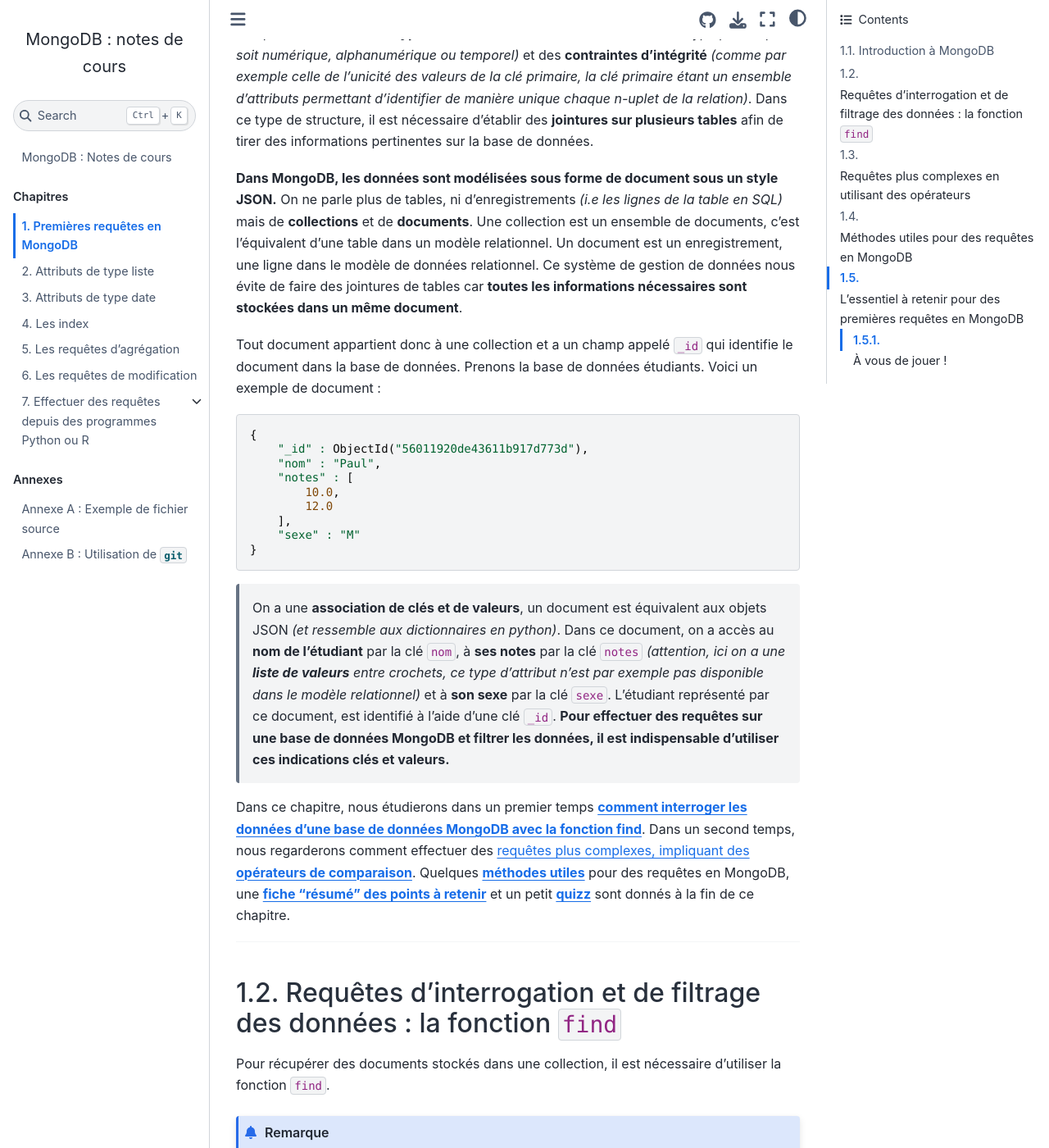
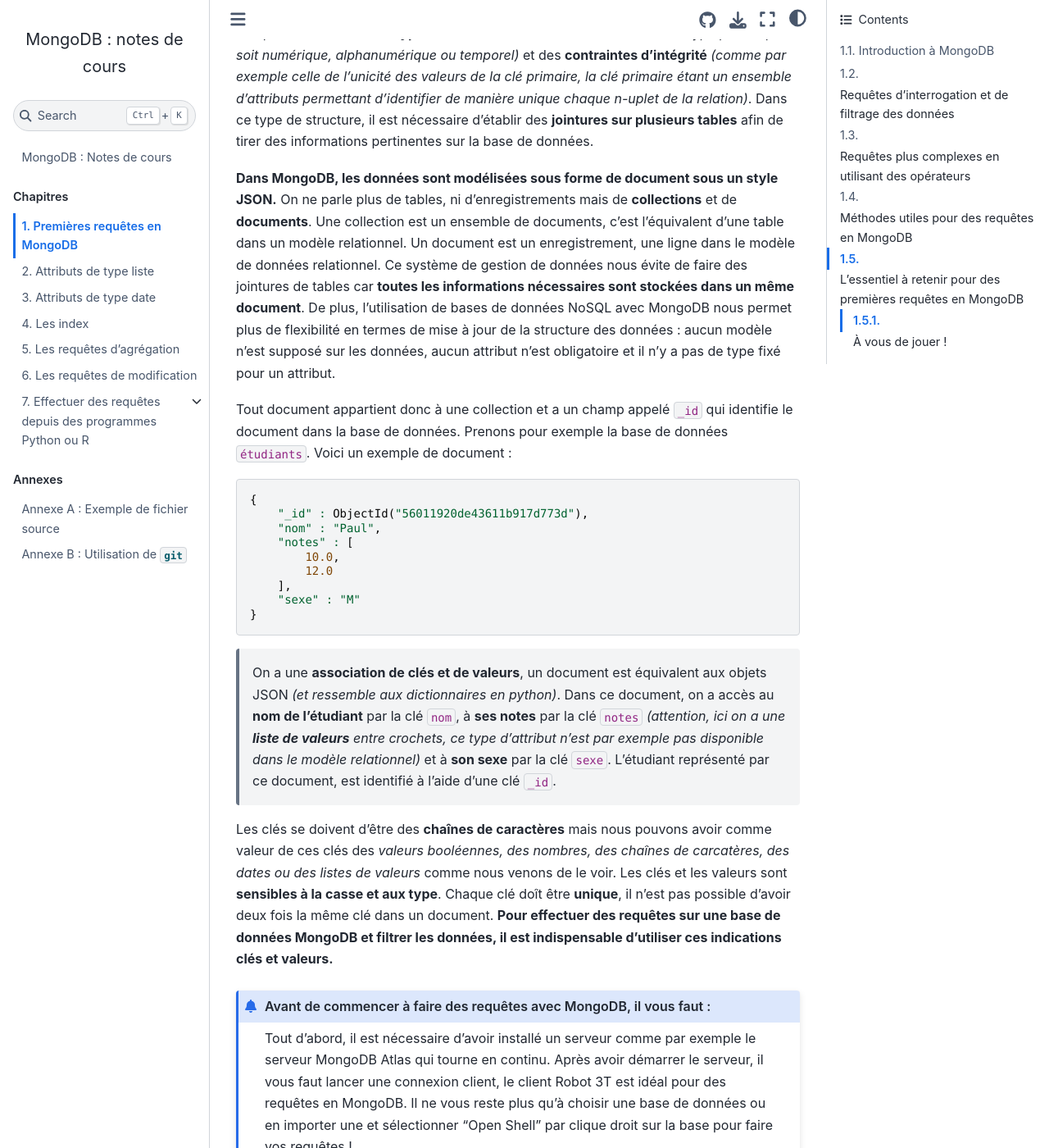
Before and after one commit to rtavenar/mongo_book, a Jupyter Book: the page built from content/01_find.md, in a window 1280 px wide and 1400 px high, scrolled down 376 px. Shown: the whole window at 82% size. Built offline with Jupyter Book 1.0.4 settings and Sphinx 7.4.7 and the Sphinx Book theme 1.1.4, drawn with Linux system fonts in a browser that asks for light colours; some of the changed text lies outside the part shown.

Commit message:
introduction finale

````diff
--- a/content/01_find.md
+++ b/content/01_find.md
@@ -23,9 +23,9 @@
 
 Dans un **système de base de données relationnelles** *(comme les bases de données SQL)*, les données sont stockées par **ligne** *(appelées n-uplets)* dans des **tables** *(également appelées relations)*. Le modèle de données relationnel est un modèle **très structuré**, comportant des **attributs typés** *(les colonnes/attributs des tables ont un type précis qu'il soit numérique, alphanumérique ou temporel)* et des **contraintes d'intégrité** *(comme par exemple celle de l'unicité des valeurs de la clé primaire, la clé primaire étant un ensemble d'attributs permettant d'identifier de manière unique chaque n-uplet de la relation)*. Dans ce type de structure, il est nécessaire d'établir des **jointures sur plusieurs tables** afin de tirer des informations pertinentes sur la base de données.
 
-**Dans MongoDB, les données sont modélisées sous forme de document sous un style JSON.** On ne parle plus de tables, ni d'enregistrements *(i.e les lignes de la table en SQL)* mais de **collections** et de **documents**. Une collection est un ensemble de documents, c'est l'équivalent d'une table dans un modèle relationnel. Un document est un enregistrement, une ligne dans le modèle de données relationnel. Ce système de gestion de données nous évite de faire des jointures de tables car **toutes les informations nécessaires sont stockées dans un même document**.
+**Dans MongoDB, les données sont modélisées sous forme de document sous un style JSON.** On ne parle plus de tables, ni d'enregistrements mais de **collections** et de **documents**. Une collection est un ensemble de documents, c'est l'équivalent d'une table dans un modèle relationnel. Un document est un enregistrement, une ligne dans le modèle de données relationnel. Ce système de gestion de données nous évite de faire des jointures de tables car **toutes les informations nécessaires sont stockées dans un même document**. De plus, l'utilisation de bases de données NoSQL avec MongoDB nous permet plus de flexibilité en termes de mise à jour de la structure des données : aucun modèle n'est supposé sur les données, aucun attribut n'est obligatoire et il n'y a pas de type fixé pour un attribut.
 
-Tout document appartient donc à une collection et a un champ appelé `_id` qui identifie le document dans la base de données. Prenons la base de données étudiants. Voici un exemple de document :
+Tout document appartient donc à une collection et a un champ appelé `_id` qui identifie le document dans la base de données. Prenons pour exemple la base de données `étudiants`. Voici un exemple de document :
 
 ```javascript
 {
@@ -39,15 +39,21 @@
 }
 ```
 
-> On a une **association de clés et de valeurs**, un document est équivalent aux objets JSON *(et ressemble aux dictionnaires en python)*. Dans ce document, on a accès au **nom de l'étudiant** par la clé `nom`, à **ses notes** par la clé `notes` *(attention, ici on a une **liste de valeurs** entre crochets, ce type d'attribut n'est par exemple pas disponible dans le modèle relationnel)* et à **son sexe** par la clé `sexe`. L'étudiant représenté par ce document, est identifié à l'aide d'une clé `_id`. **Pour effectuer des requêtes sur une base de données MongoDB et filtrer les données, il est indispensable d'utiliser ces indications clés et valeurs.**
+> On a une **association de clés et de valeurs**, un document est équivalent aux objets JSON *(et ressemble aux dictionnaires en python)*. Dans ce document, on a accès au **nom de l'étudiant** par la clé `nom`, à **ses notes** par la clé `notes` *(attention, ici on a une **liste de valeurs** entre crochets, ce type d'attribut n'est par exemple pas disponible dans le modèle relationnel)* et à **son sexe** par la clé `sexe`. L'étudiant représenté par ce document, est identifié à l'aide d'une clé `_id`.
+
+Les clés se doivent d'être des **chaînes de caractères** mais nous pouvons avoir comme valeur de ces clés des *valeurs booléennes, des nombres, des chaînes de carcatères, des dates ou des listes de valeurs* comme nous venons de le voir. Les clés et les valeurs sont **sensibles à la casse et aux type**. Chaque clé doît être **unique**, il n'est pas possible d'avoir deux fois la même clé dans un document. **Pour effectuer des requêtes sur une base de données MongoDB et filtrer les données, il est indispensable d'utiliser ces indications clés et valeurs.**
+
+```{admonition} Avant de commencer à faire des requêtes avec MongoDB, il vous faut :
+Tout d'abord, il est nécessaire d'avoir installé un serveur comme par exemple le serveur MongoDB Atlas qui tourne en continu. Après avoir démarrer le serveur, il vous faut lancer une connexion client, le client Robot 3T est idéal pour des requêtes en MongoDB. Il ne vous reste plus qu'à choisir une base de données ou en importer une et sélectionner "Open Shell" par clique droit sur la base pour faire vos requêtes !
+```
 
 Dans ce chapitre, nous étudierons dans un premier temps [**comment interroger les données d'une base de données MongoDB avec la fonction find**](#find). Dans un second temps, nous regarderons comment effectuer des [requêtes plus complexes, impliquant des **opérateurs de comparaison**](#operateurs). Quelques [**méthodes utiles**](#methodes) pour des requêtes en MongoDB, une [**fiche "résumé" des points à retenir**](#resume) et un petit [**quizz**](#quizz) sont donnés à la fin de ce chapitre.
 
 ---
 
-## <a id="find"></a> Requêtes d'interrogation et de filtrage des données : la fonction `find`
+## <a id="find"></a> Requêtes d'interrogation et de filtrage des données
 
-Pour récupérer des documents stockés dans une collection, il est nécessaire d'utiliser la fonction `find`.
+**Pour récupérer des documents stockés dans une collection, il est nécessaire d'utiliser la fonction `find`.**
 
  ```{admonition} Remarque
 Toute commande sur une collection intitulée collectionName utilise le préfixe db : `db.collectionName`. Il suffit d’y associer la fonction souhaitée pour avoir un résultat. En l'occurence, ici la syntaxe de données d'interrogation MongoDB est `db.collectionName.find()`.
````
